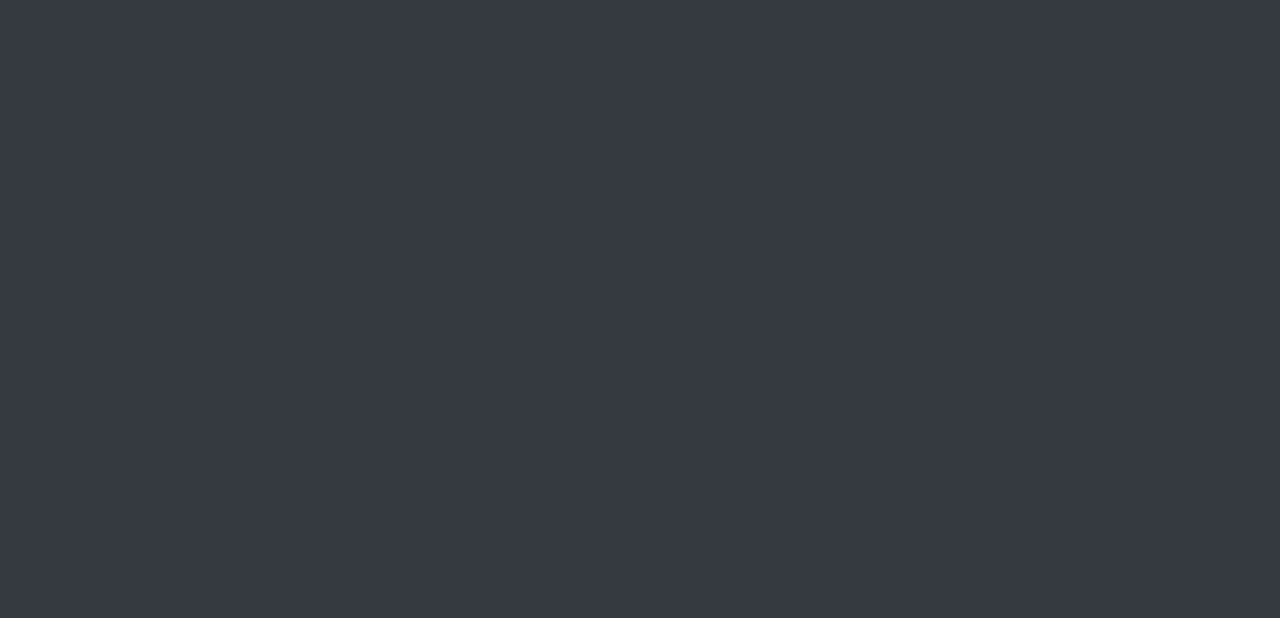
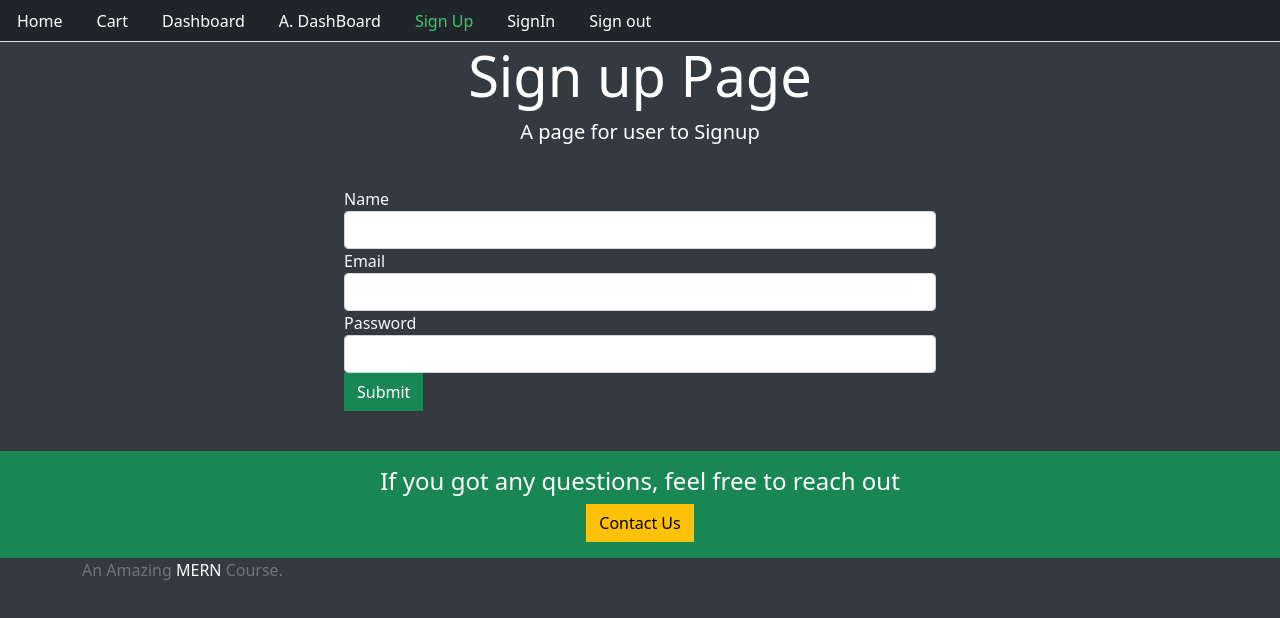
Before and after one commit to mouli3029/Mern_Ecommerce, a React (Create React App) app in the folder projfrontend/: page /signup in a window 1280 px wide. Shown: the top 618 px of the page. Built offline with nearby package versions, Linux system fonts and the light colour scheme.

Commit message:
Nav and Signup,in

```diff
--- a/projfrontend/src/Routes.js
+++ b/projfrontend/src/Routes.js
@@ -1,12 +1,17 @@
 import React from 'react'
 import {BrowserRouter,Switch,Route} from 'react-router-dom'
 import Home from './core/Home';
+import Signin from './user/Signin';
+import Signup from './user/Signup';
 
 function Routes() {
   return (
     <BrowserRouter>
       <Switch>
         <Route path='/' exact component ={Home}/>
+        <Route path='/signup' exact component ={Signup}/>
+        <Route path='/signin' exact component ={Signin}/>
+
       </Switch>
     </BrowserRouter>
   )
--- a/projfrontend/src/core/Base.js
+++ b/projfrontend/src/core/Base.js
@@ -4,14 +4,14 @@
 
 const Base = ({ title="My Title",
                 description = "My Description",
-                className = "bg-dark text-white p-4",
+                className = "text-white p-4",
                 children
 }) => {
     return (
         <div>
             <Menu/>
           <div className="container-fluid">
-              <div className="jumbotron bg-dark text-white text-center">
+              <div className="jumbotron text-white text-center">
                   <h2 className="display-4">{title}</h2>
                   <p className="lead">{description}</p>
               </div>
@@ -19,7 +19,7 @@
                  {children}
              </div>
           </div>
-          <footer className="footer bg-dark mt-auto py-3">
+          <footer className="footer mt-auto py-3">
               <div className="container-fluid bg-success text-white text-center py-3">
                   <h4>If you got any questions, feel free to reach out</h4>
                   <button className="btn btn-warning btn-long">Contact Us</button>
--- a/projfrontend/src/core/Home.js
+++ b/projfrontend/src/core/Home.js
@@ -8,7 +8,7 @@
 function Home() {
     console.log("API is",API);
     return (
-        <Base title="Home Page">
+        <Base title="Home Page" description="Welcome to Tshirt Store">
            <div className="row">
                <div className="col-4">
                    <button className='btn-success'>Test</button>
--- a/projfrontend/src/core/Menu.js
+++ b/projfrontend/src/core/Menu.js
@@ -2,30 +2,44 @@
 import {Link,withRouter} from 'react-router-dom';
 
 
-const Menu=() => {
+const currentTab = (history,path) =>{
+    if(history.location.pathname === path){
+        return {
+            color : "#2ecc72"
+        }
+    }
+    else{
+        return {
+            color : "#FFFFFF"
+        }
+    }
+}
+
+
+const Menu=({history}) => {
     return (
         <div>
             <ul className="nav nav-tabs bg-dark">
                 <li className="nav-item">
-                    <Link className="nav-link" to="/">Home</Link>
+                    <Link style={currentTab(history,'/')} className="nav-link" to="/">Home</Link>
                 </li>
                 <li className="nav-item">
-                    <Link className="nav-link" to="/">Cart</Link>
+                    <Link style={currentTab(history,'/cart')} className="nav-link" to="/cart">Cart</Link>
                 </li>
                 <li className="nav-item">
-                    <Link className="nav-link" to="/">Dashboard</Link>
+                    <Link style={currentTab(history,'/user/dashboard')} className="nav-link" to="/user/dashboard">Dashboard</Link>
                 </li>
                 <li className="nav-item">
-                    <Link className="nav-link" to="/">A. DashBoard</Link>
+                    <Link style={currentTab(history,'/admin/dashboard')} className="nav-link" to="/admin/dashboard">A. DashBoard</Link>
                 </li>
                 <li className="nav-item">
-                    <Link className="nav-link" to="/">Sign Up</Link>
+                    <Link style={currentTab(history,'/signup')} className="nav-link" to="/signup">Sign Up</Link>
                 </li>
                 <li className="nav-item">
-                    <Link className="nav-link" to="/">SignIn</Link>
+                    <Link style={currentTab(history,'/signin')} className="nav-link" to="/signin">SignIn</Link>
                 </li>
                 <li className="nav-item">
-                    <Link className="nav-link" to="/">Sign out</Link>
+                    <Link style={currentTab(history,'/signout')} className="nav-link" to="/signout">Sign out</Link>
                 </li>
             </ul>
         </div>
--- a/projfrontend/src/user/Signin.js
+++ b/projfrontend/src/user/Signin.js
@@ -0,0 +1,37 @@
+import React,{useState} from 'react';
+import Base from '../core/Base';
+import {Link} from 'react-router-dom'
+
+const Signin=()=> {
+    const signInForm = () =>{
+        return (
+            <div className="row">
+                <div className="col-md-6 offset-md-3 text-left">
+                    <form>
+                        <div className="form-group">
+                            <label className="text-light">Email</label>
+                            <input className="form-control" type ="email"/>
+                        </div>
+                        <div className="form-group">
+                            <label className="text-light">Password</label>
+                            <input className="form-control" type ="password"/>
+                        </div>
+                        <button className="btn btn-success btn-block">Submit</button>
+                    </form>
+                </div>
+            </div>
+        )
+    }
+
+
+
+    return (
+        <div>
+            <Base title='Sign in Page' description="A page for user to Signin">
+              {signInForm()}
+            </Base>
+        </div>
+    )
+};
+
+export default Signin;
--- a/projfrontend/src/user/Signup.js
+++ b/projfrontend/src/user/Signup.js
@@ -0,0 +1,39 @@
+import React,{useState} from 'react';
+import Base from '../core/Base';
+import {Link} from 'react-router-dom'
+
+const Signup=()=> {
+    const signUpForm = () =>{
+        return (
+            <div className="row">
+                <div className="col-md-6 offset-md-3 text-left">
+                    <form>
+                        <div className="form-group">
+                            <label className="text-light">Name</label>
+                            <input className="form-control" type ="text"/>
+                        </div>
+                        <div className="form-group">
+                            <label className="text-light">Email</label>
+                            <input className="form-control" type ="email"/>
+                        </div>
+                        <div className="form-group">
+                            <label className="text-light">Password</label>
+                            <input className="form-control" type ="password"/>
+                        </div>
+                        <button className="btn btn-success btn-block">Submit</button>
+                    </form>
+                </div>
+            </div>
+        )
+    }
+
+    return (
+        <div>
+            <Base title='Sign up Page' description="A page for user to Signup">
+              {signUpForm()}
+            </Base>
+        </div>
+    )
+}
+
+export default Signup;
```
Also changed, not shown: 1 other file (tests, documents, lock files or other folders).
